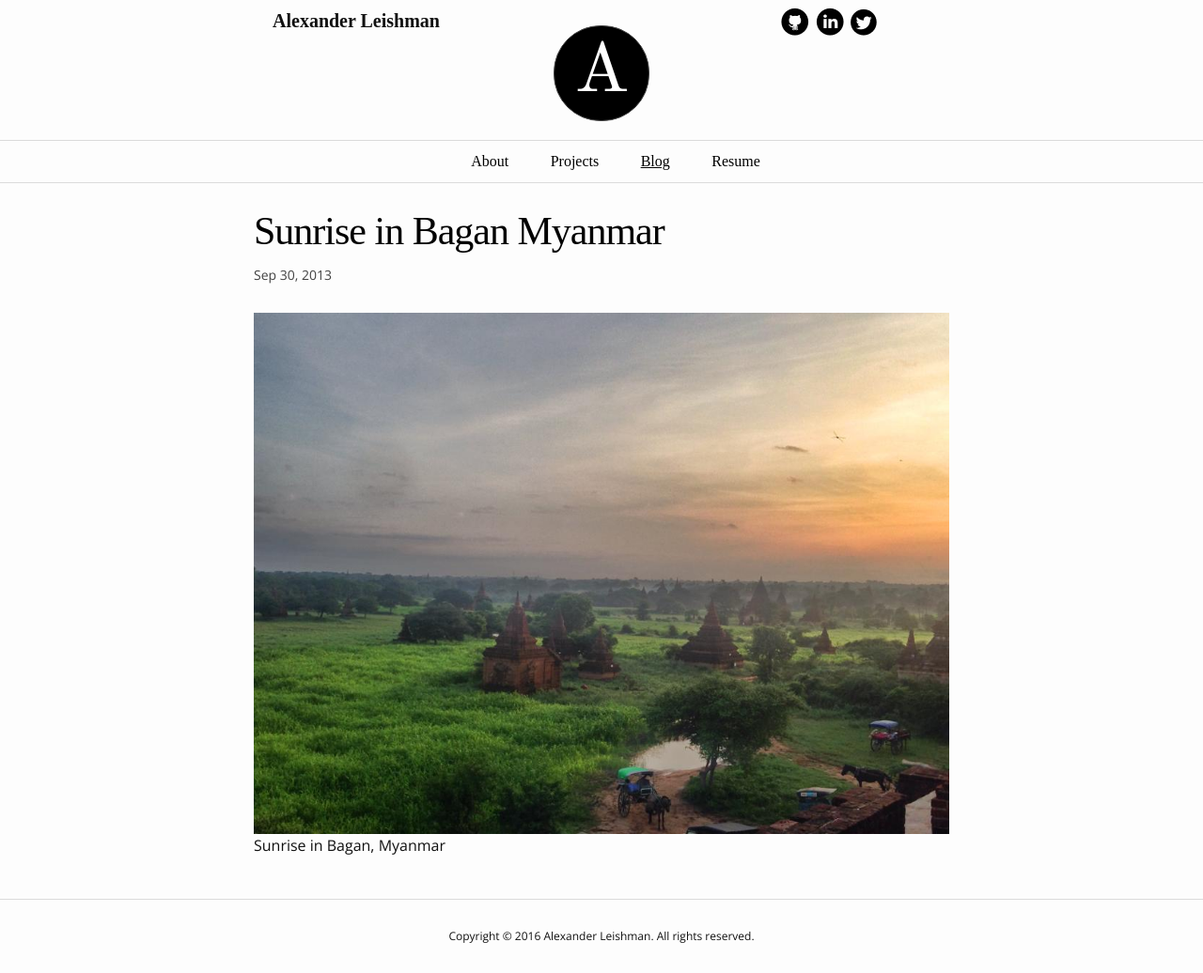
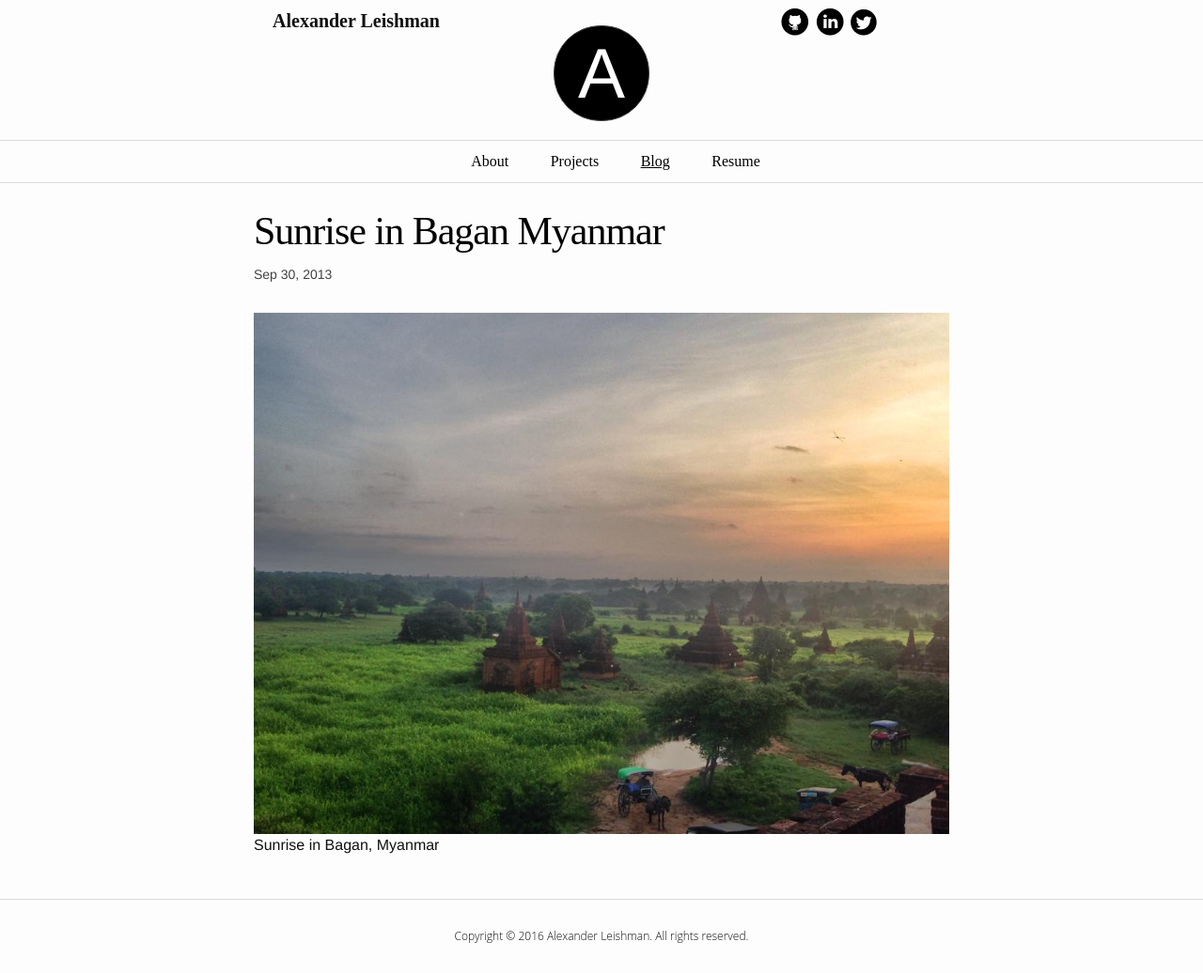
Before and after one commit to leishman/leishman.github.io, a Jekyll site: the page built from _posts/2013-09-30-sunrise-in-bagan-myanmar.html, in a window 1280 px wide. Shown: the whole page at 94% size. Built offline with Jekyll 4.4.1, drawn with Linux system fonts in a browser that asks for light colours; comment, search, counter and statistics services are not loaded.

Commit message:
remove big fonts

```diff
--- a/_includes/head.html
+++ b/_includes/head.html
@@ -13,6 +13,6 @@
   <link rel="stylesheet" href="{{ "/css/main.css" | prepend: site.baseurl }}">
   <link rel="canonical" href="{{ page.url | replace:'index.html','' | prepend: site.baseurl | prepend: site.url }}">
   <link rel="alternate" type="application/rss+xml" title="{{ site.title }}" href="{{ "/feed.xml" | prepend: site.baseurl | prepend: site.url }}" />
-  <link rel="stylesheet" type="text/css" href="http://fonts.googleapis.com/css?family=Old+Standard+TT|Open+Sans:400,700&effect=canvas-print">
+  <!-- <link rel="stylesheet" type="text/css" href="http://fonts.googleapis.com/css?family=Old+Standard+TT|Open+Sans:400,700&effect=canvas-print"> -->
   <link rel="icon" type="image/x-icon" href="{{ site.url }}/favicon.ico">
 </head>
--- a/_sass/_layout.scss
+++ b/_sass/_layout.scss
@@ -53,7 +53,7 @@
         border-radius: 50px;
         border: 1px solid $gray-color-dark;
         font-size: 75px;
-        font-family: 'Old Standard TT', serif;
+        font-family: 'Helvetica', serif;
         color: $white-color !important;
         line-height: 100px;
         text-align: center;
@@ -121,7 +121,7 @@
 
 .page-content {
     p, a {
-        font-family: 'Open Sans', serif;
+        font-family: 'Helvetica', serif;
     }
 
     a {
```
Also changed, not shown: Gemfile.lock, 1 other file.
